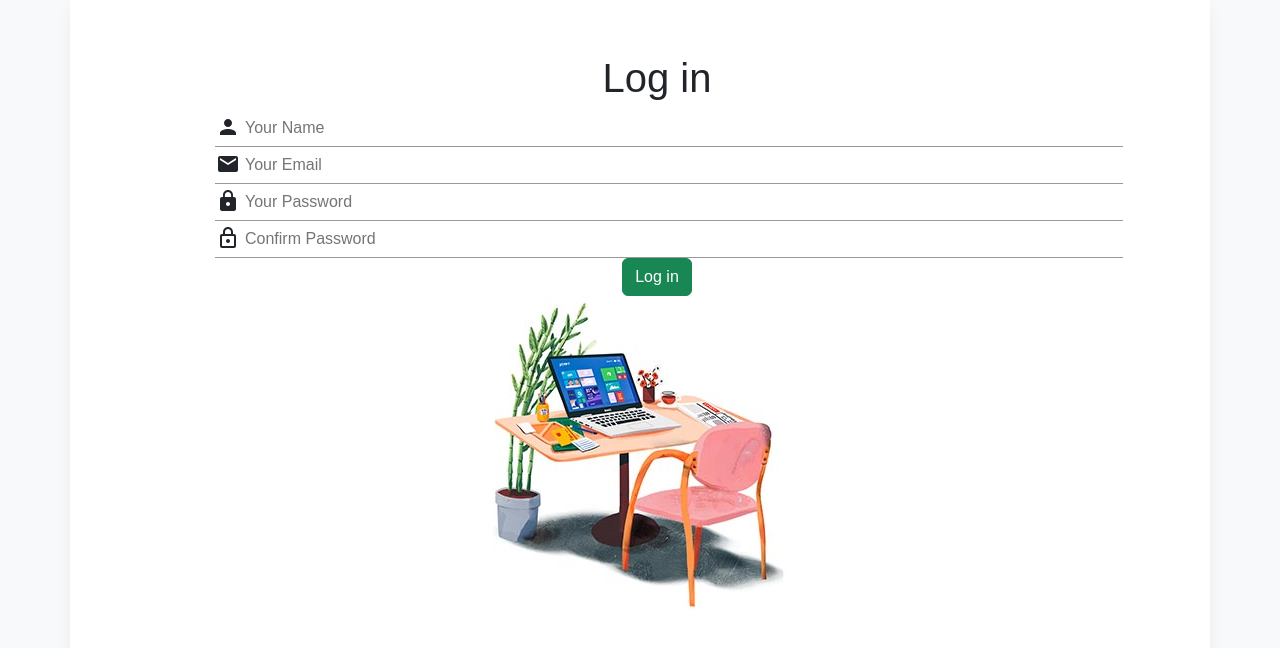
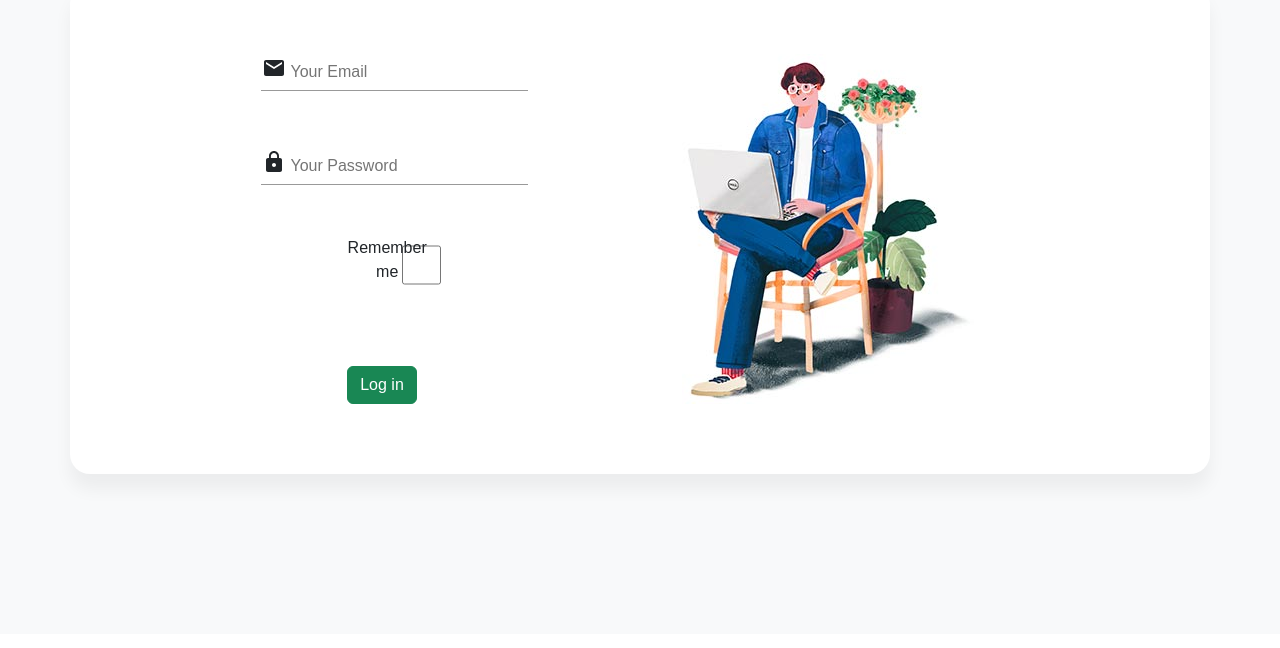
Before and after one commit to zanguraa/signup-login-form-stytch, a React (Create React App) app: page /login in a window 1280 px wide. Shown: the part 166-814 px from the top of the page. Built offline with nearby package versions, Linux system fonts and the light colour scheme; a web font is replaced by a local one.

Commit message:
feat: added some styles

```diff
--- a/src/App.css
+++ b/src/App.css
@@ -28,11 +28,11 @@
   -ms-border-radius: 20px;
   padding: 70px 0;
 }
-.signup-form {
+/* .signup-form {
   margin-left: 75px;
   margin-right: 75px;
   padding-left: 34px;
-}
+} */
 
 input {
   width: 100%;
--- a/src/App.tsx
+++ b/src/App.tsx
@@ -1,11 +1,26 @@
 import React from "react";
 import "./App.css";
 import Signup from "./pages/signup/Signup";
+import { Email, Lock } from "@mui/icons-material";
+import Login from "./pages/login/Login";
 
 function App() {
   return (
     <div className="App bg-body-tertiary">
-      <Signup />
+      {/* <div className="form-group">
+        <label htmlFor="email">
+          <Email />
+        </label>
+        <input id="email" type="email" placeholder="Your Email" />
+      </div>
+      <div className="form-group">
+        <label htmlFor="password">
+          <Lock />
+        </label>
+        <input type="password" placeholder="Your Password" />
+      </div> */}
+      {/* <Signup /> */}
+      <Login />
     </div>
   );
 }
--- /dev/null
+++ b/src/pages/login/Login.tsx
@@ -0,0 +1,36 @@
+import React from "react";
+import "../signup/signup.css";
+import signinImage from "../../assets/images/signin.jpg";
+import { Email, Lock } from "@mui/icons-material";
+
+const Login = () => {
+  return (
+    <div className="container">
+      <div className="signup-form">
+        <div className="form-group">
+          <label htmlFor="email">
+            <Email />
+          </label>
+          <input id="email" type="email" placeholder="Your Email" />
+        </div>
+        <div className="form-group">
+          <label htmlFor="password">
+
+            <Lock />
+          </label>
+          <input type="password" placeholder="Your Password" />
+        </div>
+        <div style={{ display: "flex", alignContent: "center" }}>
+          <label htmlFor="checkbox">Remember me</label>
+          <input id="checkbox" type="checkbox" />
+        </div>
+        <button className="btn btn-success">Log in</button>
+      </div>
+      <div>
+        <img src={signinImage} alt="signup" />
+      </div>
+    </div>
+  );
+};
+
+export default Login;
--- a/src/pages/signup/Signup.tsx
+++ b/src/pages/signup/Signup.tsx
@@ -8,7 +8,7 @@ const Signup = () => {
     <div className="container">
       <div className="signup-form">
         {" "}
-        <h1>Log in</h1>
+        <h1>Sign Up</h1>
         <div className="form-group">
           <label htmlFor="name">
             <Person />
@@ -33,7 +33,7 @@ const Signup = () => {
           </label>
           <input type="password" placeholder="Confirm Password" />
         </div>
-        <button className="btn btn-success">Log in</button>
+        <button className="btn btn-success">Sign Up</button>
       </div>
       <div>
         <img src={signupImage} alt="signup" />
--- a/src/pages/signup/signup.css
+++ b/src/pages/signup/signup.css
@@ -1,8 +1,44 @@
 label {
-  transform: translate(25px, -2px);
+  transform: translate(25px, -5px);
+}
+
+input:focus {
+  outline: none;
 }
 
 .form-group {
   display: flex;
   align-items: center;
 }
+
+.container {
+  display: flex;
+  flex-direction: column;
+}
+
+.btn {
+  margin-top: 20px;
+}
+
+.signup-form {
+  display: flex;
+  flex-direction: column;
+  justify-content: space-between;
+  align-items: center;
+}
+
+@media screen and (min-width: 1000px) {
+  .container {
+    flex-direction: row;
+  }
+
+  .signup-form {
+    display: flex;
+    flex-direction: column;
+    justify-content: space-between;
+    align-items: center;
+    margin-right: 100px;
+    margin-left: 100px;
+    min-width: 400px;
+  }
+}
```
